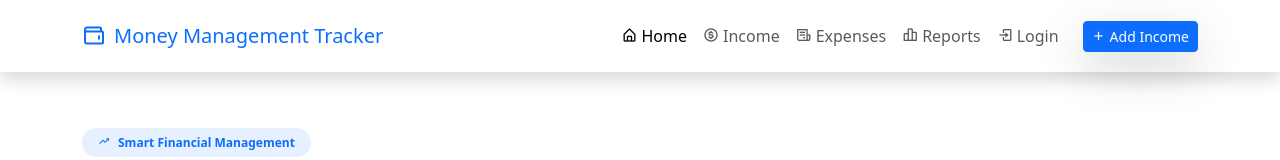
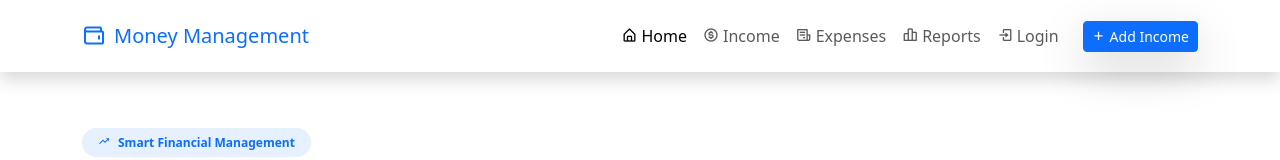
Before and after one commit to Hizkia178/Money-Management-Tracker, a React (Vite) app: page / in a window 1280 px wide. Shown: the top 160 px of the page. Built offline with nearby package versions, Linux system fonts and the light colour scheme; no server answers.

Commit message:
update navbar

```diff
--- a/src/components/Navbar.jsx
+++ b/src/components/Navbar.jsx
@@ -128,7 +128,7 @@ const Navbar = () => {
             <div className="container">
                 <a href="#" className="navbar-brand d-flex align-items-center text-primary" data-aos="fade-down" data-aos-duration="600">
                     <i className="bx bx-wallet fs-4 me-2"></i>
-                    Money Management Tracker
+                    Money Management
                 </a>
                 <button
                     className="navbar-toggler"
```
